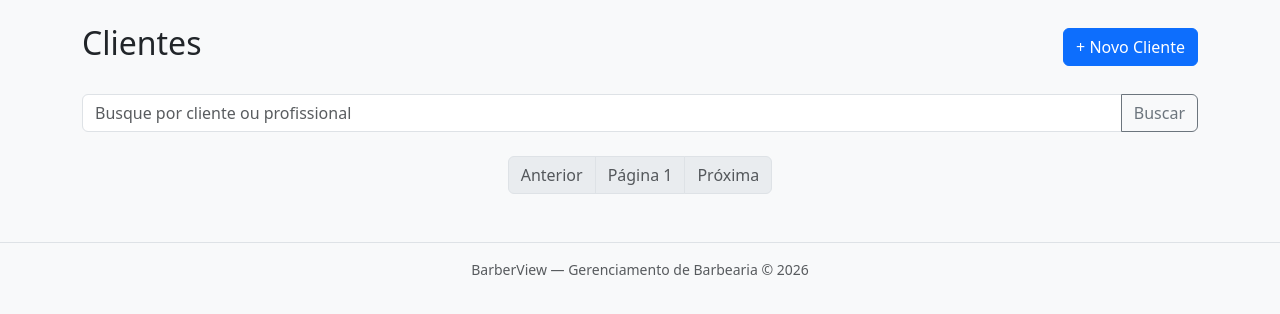
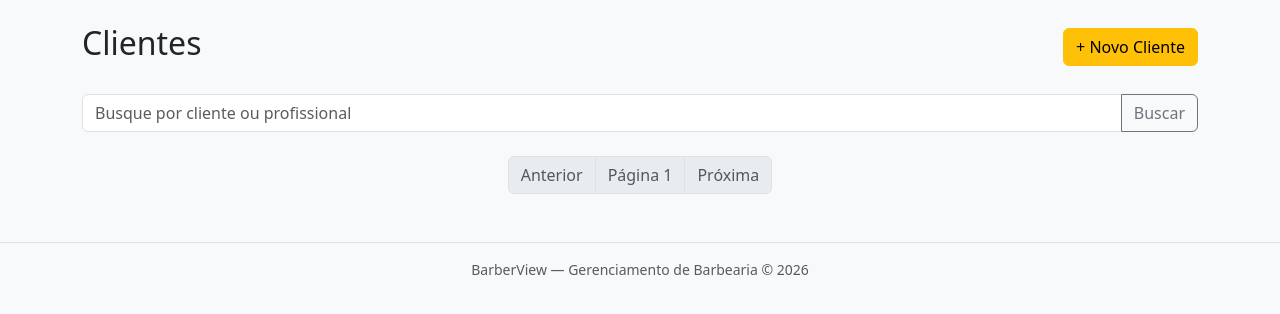
Before and after one commit to GleyCode/barberview, a Django app: page /clientes/ in a window 1280 px wide. Shown: the part 60-374 px from the top of the page. Run offline with Django 4.2, Linux system fonts and the light colour scheme; data that the repository does not hold is empty.

Commit message:
Updated cliente templates.

```diff
--- a/barbearia/templates/barbearia/cliente/cliente_form.html
+++ b/barbearia/templates/barbearia/cliente/cliente_form.html
@@ -39,7 +39,7 @@
                         {% endif %}
                     </div>
                     <div class="d-flex gap-2">
-                        <button type="submit" class="btn btn-primary">💾 Salvar</button>
+                        <button type="submit" class="btn btn-warning">💾 Salvar</button>
                         {% if cliente %}
                             <a href="{% url 'cliente_detalhe' cliente.pk %}" class="btn btn-outline-secondary">Cancelar</a>
                         {% else %}
--- a/barbearia/templates/barbearia/cliente/cliente_lista.html
+++ b/barbearia/templates/barbearia/cliente/cliente_lista.html
@@ -3,7 +3,7 @@
 {% block conteudo %}
 <div class="d-flex justify-content-between align-items-center mb-4">
     <h1 class="h2">Clientes</h1>
-    <a href="{% url 'cliente_criar' %}" class="btn btn-primary">+ Novo Cliente</a>
+    <a href="{% url 'cliente_criar' %}" class="btn btn-warning">+ Novo Cliente</a>
 </div>
 
 <!-- Formulário de Busca -->
```
